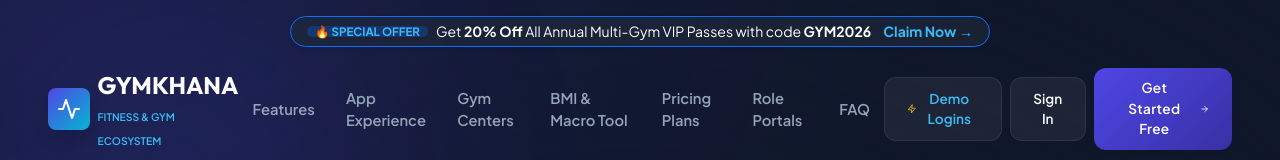
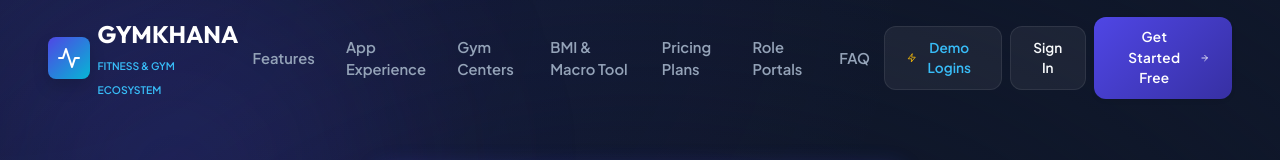
Before and after one commit to SREEHARI-K-V/gymkhana, a React app in the folder frontend/: page /home in a window 1280 px wide. Shown: the top 160 px of the page. Built offline with nearby package versions, Linux system fonts and the light colour scheme; no server answers; the HTML template or start-up script is replaced by a standard one.

Commit message:
refactor: remove top announcement   banner from home page

```diff
--- a/frontend/src/pages/HomePage.jsx
+++ b/frontend/src/pages/HomePage.jsx
@@ -318,19 +318,6 @@ export const HomePage = () => {
       />
 
       {/* =========================================================================
-          SEAMLESS TOP ANNOUNCEMENT BANNER
-          ========================================================================= */}
-      <div className="home-top-announcement text-center pt-3 pb-1 px-3 position-relative z-3">
-        <div className="d-inline-flex flex-wrap align-items-center justify-content-center gap-2 px-3 py-1 rounded-pill glass-card-static border border-primary border-opacity-30 shadow-sm small">
-          <span className="badge bg-primary bg-opacity-25 text-cyan rounded-pill px-2 py-0 fw-bold" style={{ fontSize: '0.72rem' }}>
-            🔥 SPECIAL OFFER
-          </span>
-          <span className="text-white">Get <strong>20% Off</strong> All Annual Multi-Gym VIP Passes with code <strong>GYM2026</strong></span>
-          <a href="#pricing" className="text-cyan text-decoration-none fw-bold ms-1 hover-white">Claim Now →</a>
-        </div>
-      </div>
-
-      {/* =========================================================================
           SEAMLESS UNIFIED NAVIGATION BAR
           ========================================================================= */}
       <nav className={`home-navbar-seamless sticky-top px-3 px-lg-5 py-3 position-relative z-3 ${scrolled ? 'scrolled' : ''}`}>
```
